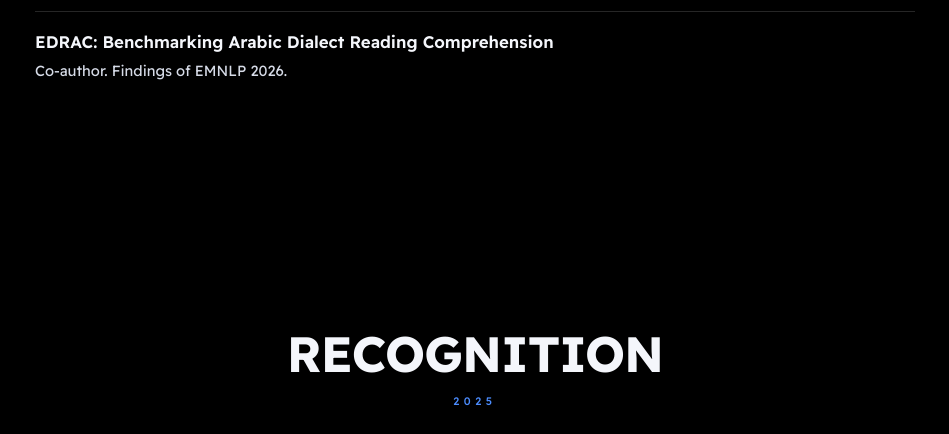
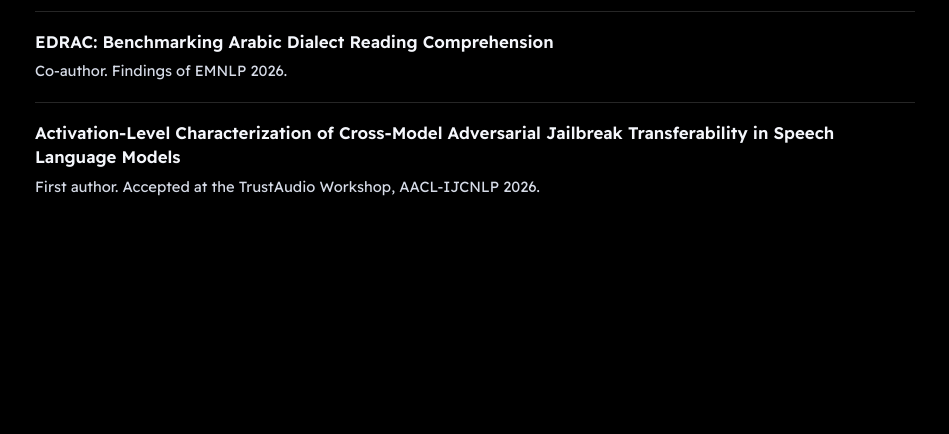
Before and after one commit to rahaf-11a/rahaf-portfolio, a plain HTML site: page index.html in a window 1280 px wide. Shown: the part 1438-1872 px from the top of the page, without its empty margins (165-1114 px from the left). Drawn offline with Linux system fonts and the light colour scheme.

Commit message:
Update index.html

```diff
--- a/index.html
+++ b/index.html
@@ -244,6 +244,10 @@
       <p class="meta"><span data-l="en" lang="en">Co-author. Findings of EMNLP 2026.</span><span data-l="ar" lang="ar">مشاركة في التأليف. <bdi>Findings of EMNLP 2026</bdi>.</span></p>
     </div>
   </div>
+  <div class="entry">
+  <h4><bdi>Activation-Level Characterization of Cross-Model Adversarial Jailbreak Transferability in Speech Language Models</bdi></h4>
+  <p class="meta"><span data-l="en" lang="en">First author. Accepted at the TrustAudio Workshop, AACL-IJCNLP 2026.</span><span data-l="ar" lang="ar">المؤلفة الأولى. مقبولة في ورشة <bdi>TrustAudio</bdi>، <bdi>AACL-IJCNLP 2026</bdi>.</span></p>
+</div>
 </section>
 
 <section class="sec" id="recognition">
```
